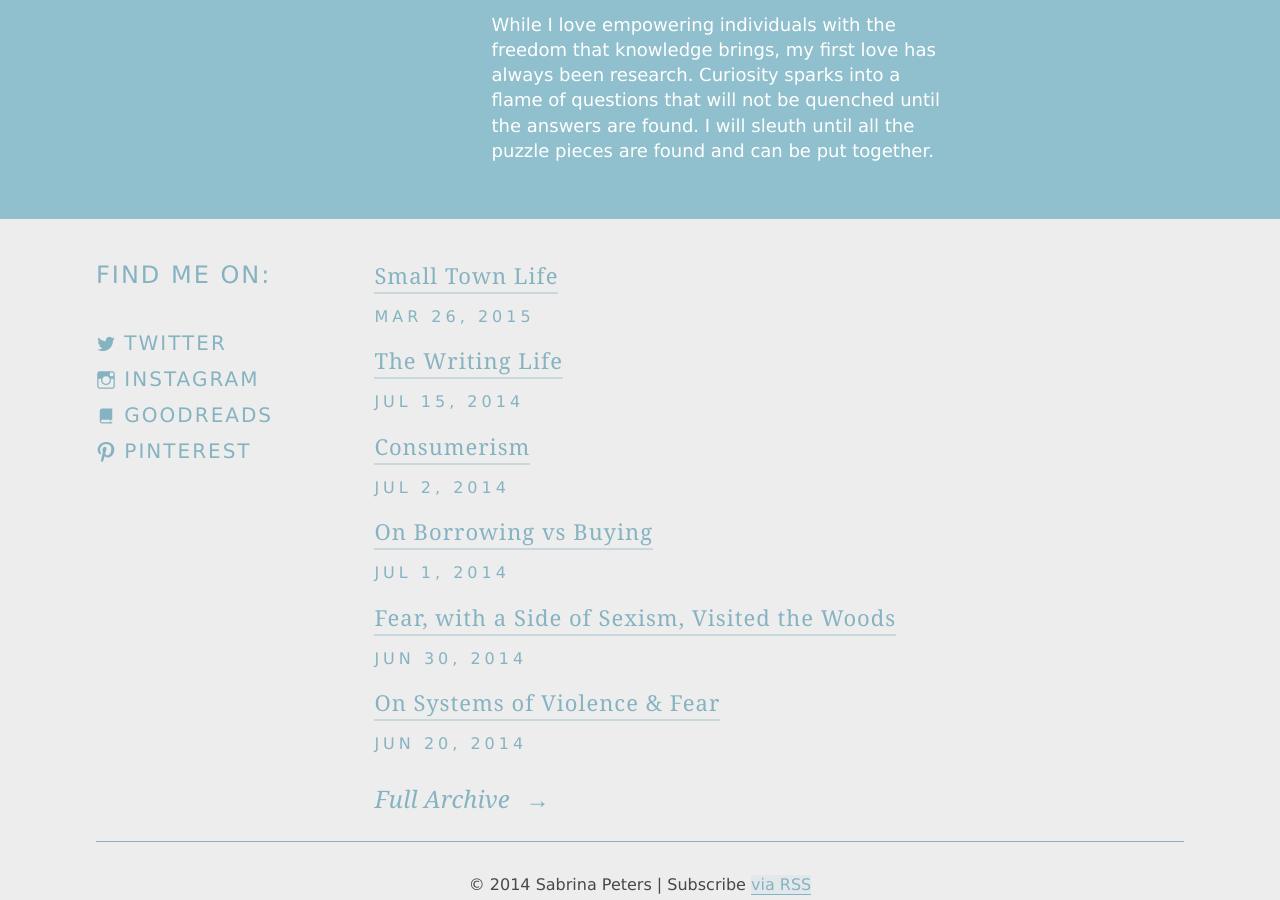
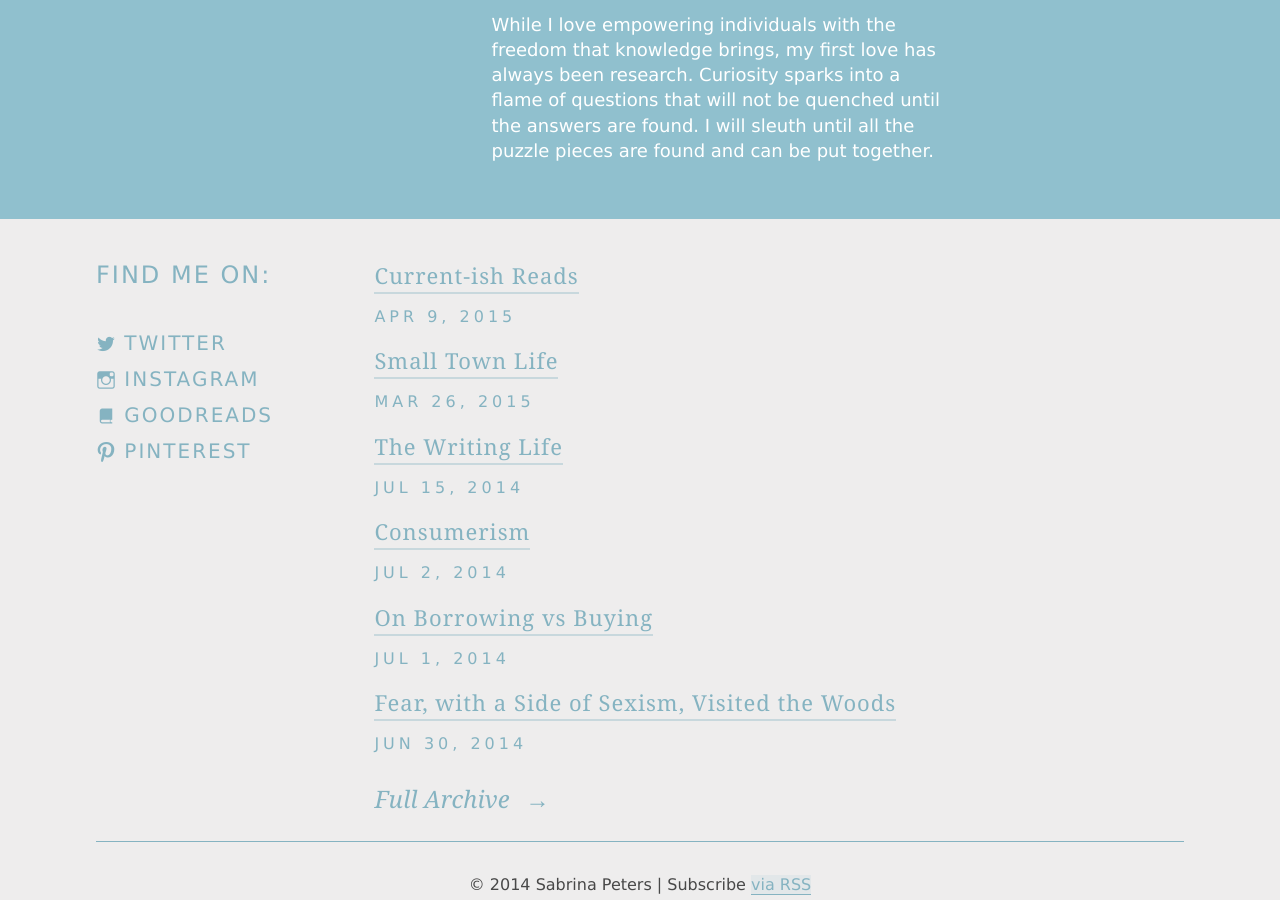
Before and after one commit to sabrinapeters/sdrp.old, a Jekyll site: the page built from index.html, in a window 1280 px wide and 900 px high, scrolled down 640 px. Built offline with Jekyll 4.4.1, drawn with Linux system fonts in a browser that asks for light colours; some web fonts are replaced.

Commit message:
edit date and publish draft

```diff
--- a/_drafts/2015-04-09-books1.md
+++ b/_posts/2015-04-09-books1.md
@@ -1,6 +1,7 @@
 ---
 layout: post
 title: "Current-ish Reads"
+date: 2015-04-09
 comments: true
 published: true
 ---
```
